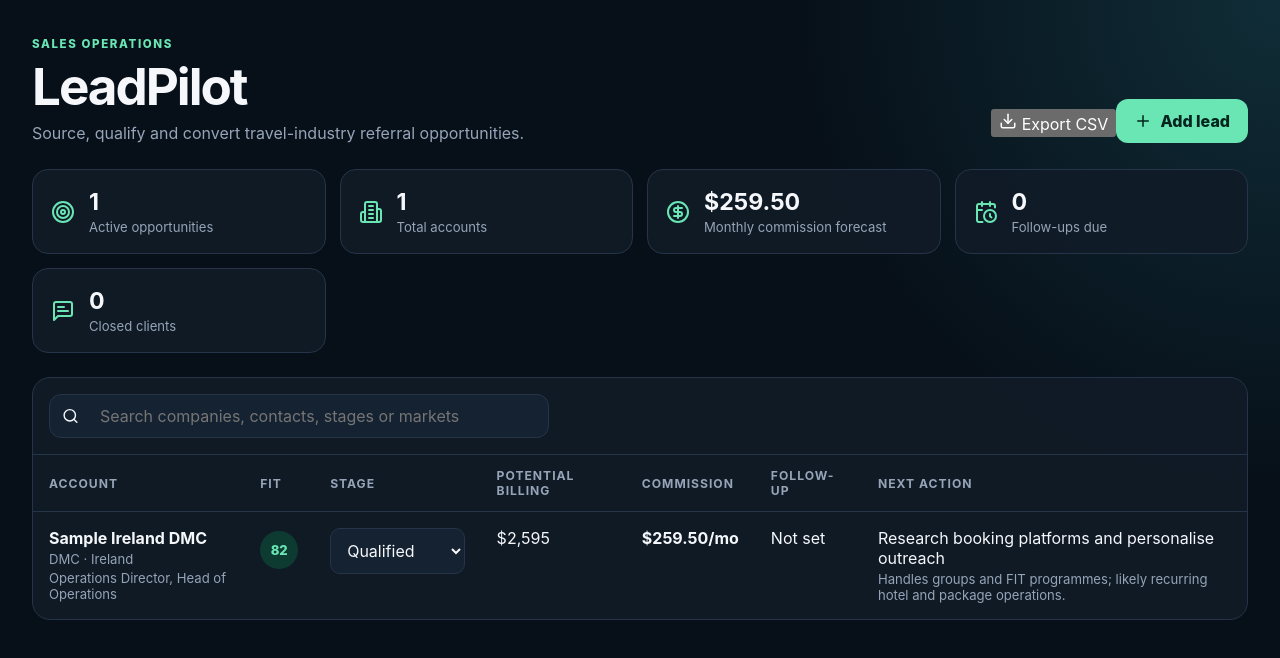
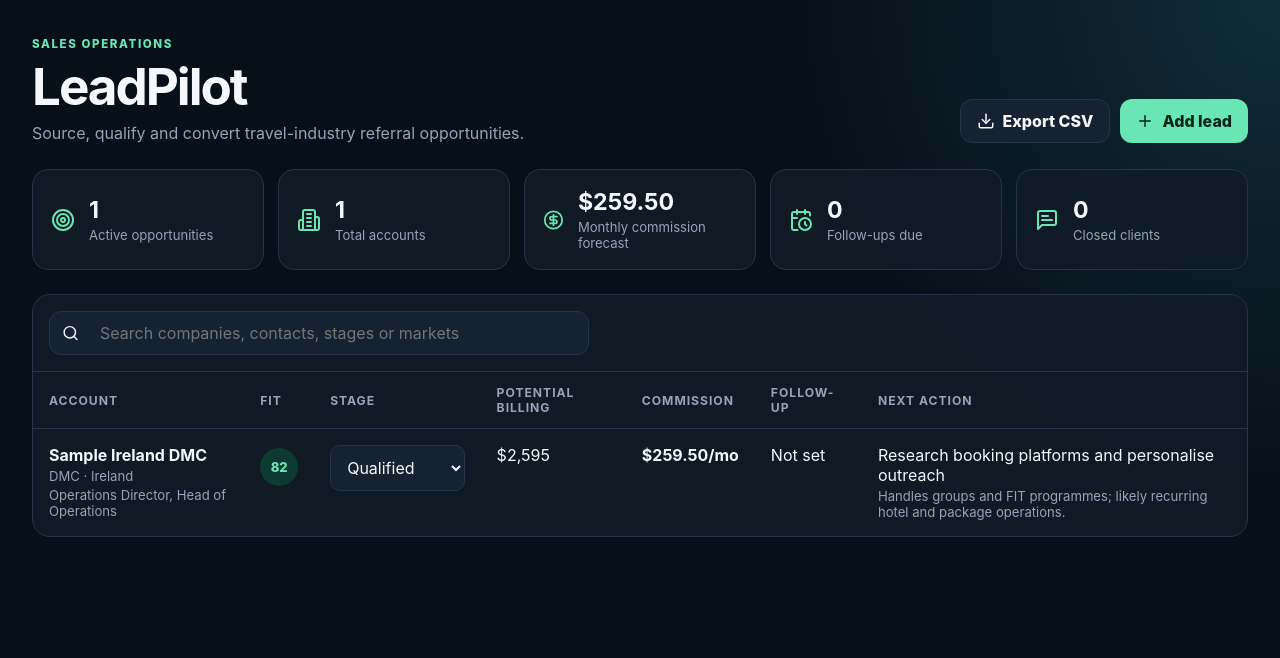
Before and after one commit to TooTechnical/LeadPilot, a Next.js app: page / in a window 1280 px wide. Shown: the top 658 px of the page. Built offline with nearby package versions, Linux system fonts and the light colour scheme.

Commit message:
Style LeadPilot detail workspace and persistent workflow

```diff
--- a/app/globals.css
+++ b/app/globals.css
@@ -8,36 +8,66 @@
   --muted: #96a4b8;
   --accent: #69e6b4;
   --accent-dark: #0d3b31;
+  --danger: #ff8d8d;
 }
 
 * { box-sizing: border-box; }
 body { margin: 0; background: radial-gradient(circle at top right, #102d37 0, var(--bg) 32%); color: var(--text); font-family: Inter, ui-sans-serif, system-ui, -apple-system, BlinkMacSystemFont, "Segoe UI", sans-serif; }
 button, input, select, textarea { font: inherit; }
+button { cursor: pointer; }
 main { min-height: 100vh; padding: 32px; }
 .topbar { display: flex; align-items: end; justify-content: space-between; gap: 24px; max-width: 1500px; margin: 0 auto 26px; }
+.header-actions { display: flex; gap: 10px; flex-wrap: wrap; }
 h1 { margin: 3px 0 6px; font-size: clamp(2rem, 4vw, 3.4rem); letter-spacing: -0.04em; }
+h2, h3 { margin-top: 0; }
 p { color: var(--muted); margin: 0; }
 .eyebrow { color: var(--accent); text-transform: uppercase; letter-spacing: .14em; font-size: .72rem; font-weight: 800; }
-.primary { display: inline-flex; gap: 8px; align-items: center; border: 0; background: var(--accent); color: #03251d; font-weight: 800; padding: 12px 18px; border-radius: 12px; cursor: pointer; }
-.metrics { max-width: 1500px; margin: 0 auto 24px; display: grid; grid-template-columns: repeat(4, minmax(0, 1fr)); gap: 14px; }
+.primary, .secondary, .danger { display: inline-flex; gap: 8px; align-items: center; border-radius: 12px; padding: 11px 16px; font-weight: 800; }
+.primary { border: 0; background: var(--accent); color: #03251d; }
+.secondary { border: 1px solid var(--line); background: var(--panel-2); color: var(--text); }
+.danger { border: 1px solid #59333b; background: #26171c; color: var(--danger); }
+.metrics { max-width: 1500px; margin: 0 auto 24px; display: grid; grid-template-columns: repeat(5, minmax(0, 1fr)); gap: 14px; }
 .metrics article { background: rgba(16,27,39,.9); border: 1px solid var(--line); border-radius: 16px; padding: 18px; display: flex; gap: 14px; align-items: center; }
 .metrics svg { color: var(--accent); }
 .metrics strong { display: block; font-size: 1.45rem; }
 .metrics span, td span, td small { display: block; color: var(--muted); font-size: .82rem; margin-top: 3px; }
-.lead-form, .workspace { max-width: 1500px; margin: 0 auto 24px; background: rgba(16,27,39,.94); border: 1px solid var(--line); border-radius: 18px; }
+.lead-form, .workspace, .detail-panel { max-width: 1500px; margin: 0 auto 24px; background: rgba(16,27,39,.94); border: 1px solid var(--line); border-radius: 18px; }
 .lead-form { padding: 20px; display: grid; grid-template-columns: repeat(4, 1fr); gap: 12px; }
 .lead-form h2 { grid-column: 1 / -1; margin: 0 0 4px; }
-.lead-form input, .lead-form select, .lead-form textarea, .toolbar input, td select { width: 100%; color: var(--text); background: var(--panel-2); border: 1px solid var(--line); border-radius: 10px; padding: 11px 12px; }
+.lead-form input, .lead-form select, .lead-form textarea, .toolbar input, td select, .detail-grid input, .activity-entry input { width: 100%; color: var(--text); background: var(--panel-2); border: 1px solid var(--line); border-radius: 10px; padding: 11px 12px; }
 .lead-form textarea { grid-column: span 3; min-height: 46px; resize: vertical; }
 .toolbar { padding: 16px; border-bottom: 1px solid var(--line); }
-.search { max-width: 500px; display: flex; align-items: center; gap: 9px; background: var(--panel-2); border: 1px solid var(--line); border-radius: 12px; padding-left: 12px; }
+.search { max-width: 540px; display: flex; align-items: center; gap: 9px; background: var(--panel-2); border: 1px solid var(--line); border-radius: 12px; padding-left: 12px; }
 .search input { border: 0; background: transparent; outline: none; }
 .table-wrap { overflow-x: auto; }
-table { width: 100%; border-collapse: collapse; min-width: 980px; }
+table { width: 100%; border-collapse: collapse; min-width: 1120px; }
 th { text-align: left; color: var(--muted); font-size: .76rem; text-transform: uppercase; letter-spacing: .08em; padding: 13px 16px; }
 td { padding: 16px; border-top: 1px solid var(--line); vertical-align: top; }
+tbody tr { transition: background .15s ease; }
+tbody tr:hover, .selected-row { background: rgba(105,230,180,.05); }
 .score { display: inline-grid; place-items: center; width: 38px; height: 38px; border-radius: 50%; background: #273348; font-weight: 800; }
 .score.high { background: var(--accent-dark); color: var(--accent); }
+.detail-panel { padding: 22px; }
+.detail-header, .section-title { display: flex; align-items: center; justify-content: space-between; gap: 16px; }
+.detail-header { margin-bottom: 20px; }
+.detail-header h2 { margin: 4px 0; }
+.detail-grid { display: grid; grid-template-columns: repeat(4, 1fr); gap: 12px; margin-bottom: 18px; }
+.detail-grid label { color: var(--muted); font-size: .78rem; font-weight: 700; }
+.detail-grid input { margin-top: 7px; color: var(--text); }
+.outreach-card, .activity-card { background: var(--panel-2); border: 1px solid var(--line); border-radius: 14px; padding: 16px; margin-top: 14px; }
+.section-title h3 { margin: 0; }
+.outreach-card pre { margin: 15px 0 0; white-space: pre-wrap; color: #dfe7ef; font: inherit; line-height: 1.6; }
+.activity-entry { display: grid; grid-template-columns: 1fr auto; gap: 10px; margin: 14px 0; }
+.timeline { display: grid; gap: 10px; }
+.timeline article { border-left: 2px solid var(--accent-dark); padding: 3px 0 3px 14px; }
+.timeline article strong { color: var(--accent); }
+.timeline article span { color: var(--muted); font-size: .75rem; margin-left: 10px; }
+.timeline article p { margin-top: 5px; color: var(--text); }
+
+@media (max-width: 1100px) {
+  .metrics { grid-template-columns: repeat(3, 1fr); }
+  .detail-grid { grid-template-columns: repeat(2, 1fr); }
+}
 
 @media (max-width: 900px) {
   main { padding: 20px; }
@@ -48,6 +78,8 @@ td { padding: 16px; border-top: 1px solid var(--line); vertical-align: top; }
 }
 
 @media (max-width: 560px) {
-  .metrics, .lead-form { grid-template-columns: 1fr; }
+  .metrics, .lead-form, .detail-grid { grid-template-columns: 1fr; }
   .lead-form textarea { grid-column: auto; }
+  .detail-header { align-items: flex-start; flex-direction: column; }
+  .activity-entry { grid-template-columns: 1fr; }
 }
```
